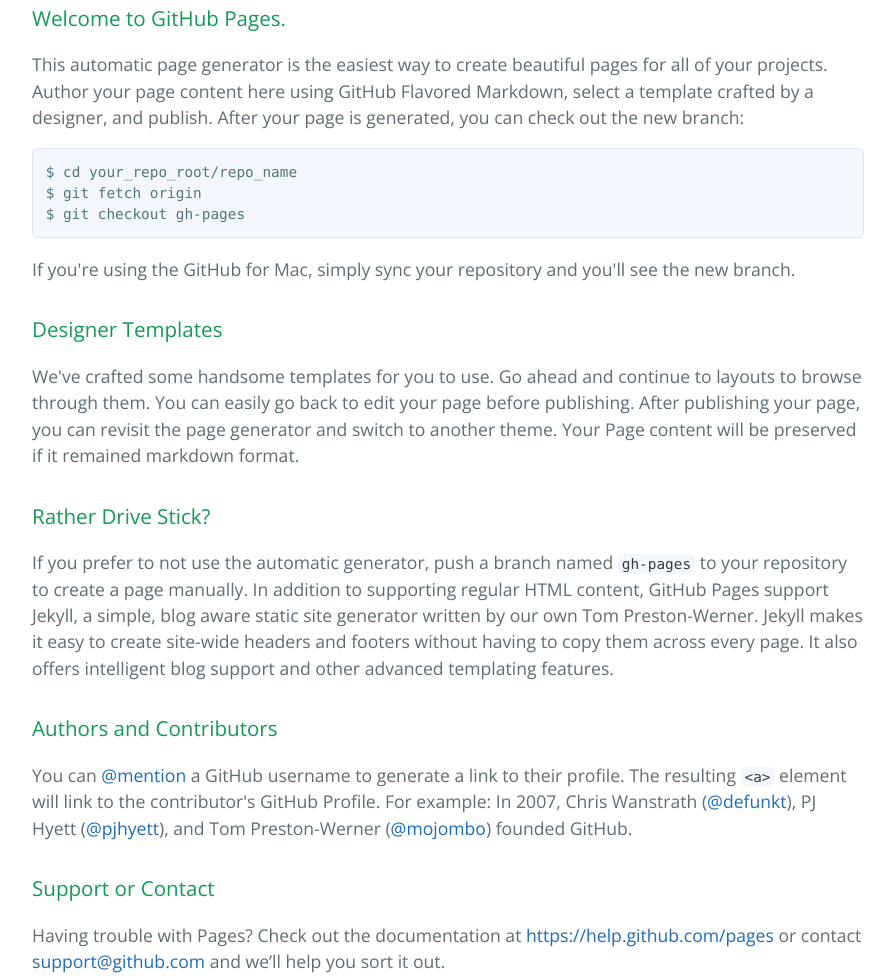
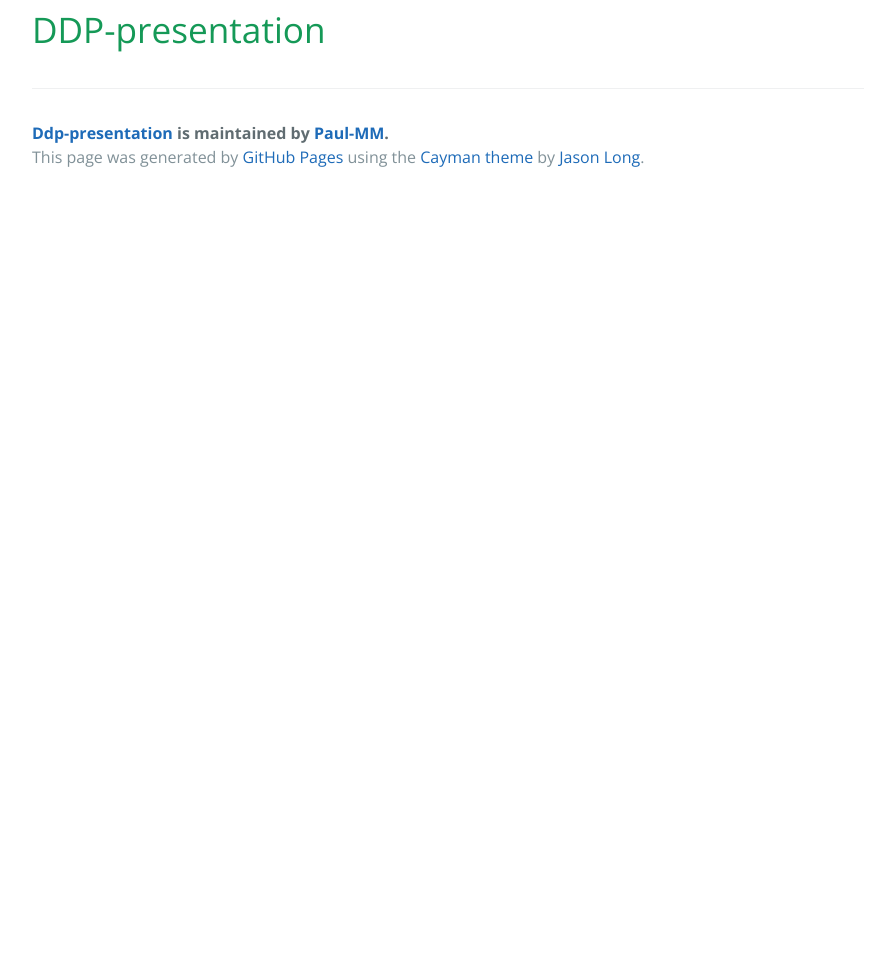
Before and after one commit to Paul-MM/DDP-presentation, a plain HTML site: page index.html in a window 1280 px wide. Shown: the part 365-1343 px from the top of the page, without its empty margins (192-1087 px from the left). After the commit the page ends 800 px from the top, so only its background shows below. Drawn offline with nearby package versions, Linux system fonts and the light colour scheme.

```diff
--- a/index.html
+++ b/index.html
@@ -19,37 +19,8 @@
     </section>
 
     <section class="main-content">
-      <h3>
-<a id="welcome-to-github-pages" class="anchor" href="#welcome-to-github-pages" aria-hidden="true"><span class="octicon octicon-link"></span></a>Welcome to GitHub Pages.</h3>
-
-<p>This automatic page generator is the easiest way to create beautiful pages for all of your projects. Author your page content here using GitHub Flavored Markdown, select a template crafted by a designer, and publish. After your page is generated, you can check out the new branch:</p>
-
-<pre><code>$ cd your_repo_root/repo_name
-$ git fetch origin
-$ git checkout gh-pages
-</code></pre>
-
-<p>If you're using the GitHub for Mac, simply sync your repository and you'll see the new branch.</p>
-
-<h3>
-<a id="designer-templates" class="anchor" href="#designer-templates" aria-hidden="true"><span class="octicon octicon-link"></span></a>Designer Templates</h3>
-
-<p>We've crafted some handsome templates for you to use. Go ahead and continue to layouts to browse through them. You can easily go back to edit your page before publishing. After publishing your page, you can revisit the page generator and switch to another theme. Your Page content will be preserved if it remained markdown format.</p>
-
-<h3>
-<a id="rather-drive-stick" class="anchor" href="#rather-drive-stick" aria-hidden="true"><span class="octicon octicon-link"></span></a>Rather Drive Stick?</h3>
-
-<p>If you prefer to not use the automatic generator, push a branch named <code>gh-pages</code> to your repository to create a page manually. In addition to supporting regular HTML content, GitHub Pages support Jekyll, a simple, blog aware static site generator written by our own Tom Preston-Werner. Jekyll makes it easy to create site-wide headers and footers without having to copy them across every page. It also offers intelligent blog support and other advanced templating features.</p>
-
-<h3>
-<a id="authors-and-contributors" class="anchor" href="#authors-and-contributors" aria-hidden="true"><span class="octicon octicon-link"></span></a>Authors and Contributors</h3>
-
-<p>You can <a href="https://github.com/blog/821" class="user-mention">@mention</a> a GitHub username to generate a link to their profile. The resulting <code>&lt;a&gt;</code> element will link to the contributor's GitHub Profile. For example: In 2007, Chris Wanstrath (<a href="https://github.com/defunkt" class="user-mention">@defunkt</a>), PJ Hyett (<a href="https://github.com/pjhyett" class="user-mention">@pjhyett</a>), and Tom Preston-Werner (<a href="https://github.com/mojombo" class="user-mention">@mojombo</a>) founded GitHub.</p>
-
-<h3>
-<a id="support-or-contact" class="anchor" href="#support-or-contact" aria-hidden="true"><span class="octicon octicon-link"></span></a>Support or Contact</h3>
-
-<p>Having trouble with Pages? Check out the documentation at <a href="https://help.github.com/pages">https://help.github.com/pages</a> or contact <a href="mailto:support@github.com">support@github.com</a> and we’ll help you sort it out.</p>
+      <h1>
+<a id="ddp-presentation" class="anchor" href="#ddp-presentation" aria-hidden="true"><span class="octicon octicon-link"></span></a>DDP-presentation</h1>
 
       <footer class="site-footer">
         <span class="site-footer-owner"><a href="https://github.com/Paul-MM/DDP-presentation">Ddp-presentation</a> is maintained by <a href="https://github.com/Paul-MM">Paul-MM</a>.</span>
```
Also changed, not shown: params.json (+1 -1 lines).
